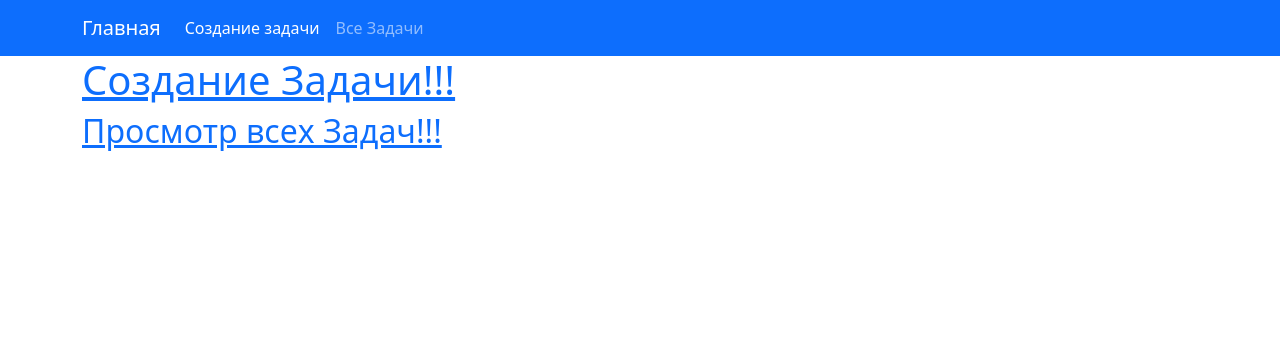
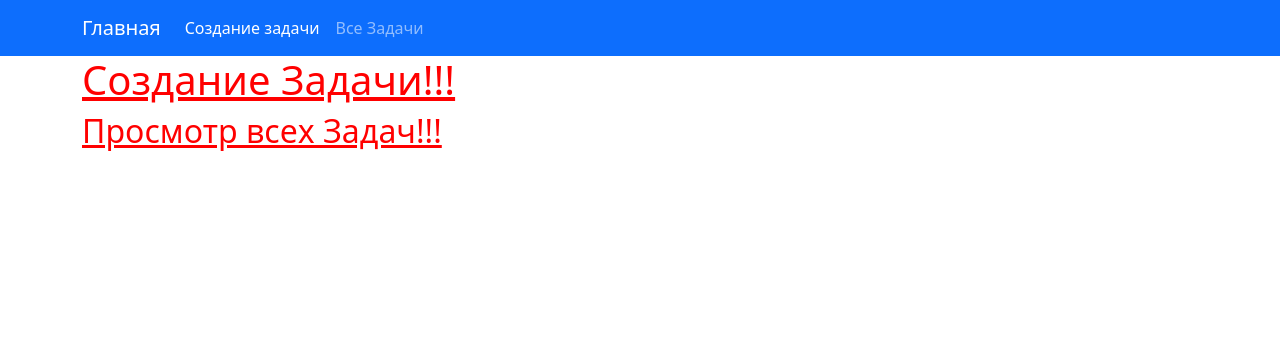
Before and after one commit to Yusupov-Aslan/To_Do_List, a Django app: page / in a window 1280 px wide. Shown: the top 356 px of the page. Run offline with Django 3.2, Linux system fonts and the light colour scheme.

```diff
--- a/source/To_Do_list/static/CSS/style.css
+++ b/source/To_Do_list/static/CSS/style.css
@@ -1,3 +1,8 @@
+.container a {
+    color: red;
+}
+
+
 .pagination {
     text-align: center;
 
--- a/source/To_Do_list/views.py
+++ b/source/To_Do_list/views.py
@@ -38,9 +38,6 @@ class TasksView(ListView):
     def get_context_data(self, *, object_list=None, **kwargs):
         context = super().get_context_data(object_list=object_list, **kwargs)
         return context
-
-    # def get_objects(self):
-    #     return Task.objects.order_by('-created_at')
 
 
 class One_Task_View(TemplateView):
```
